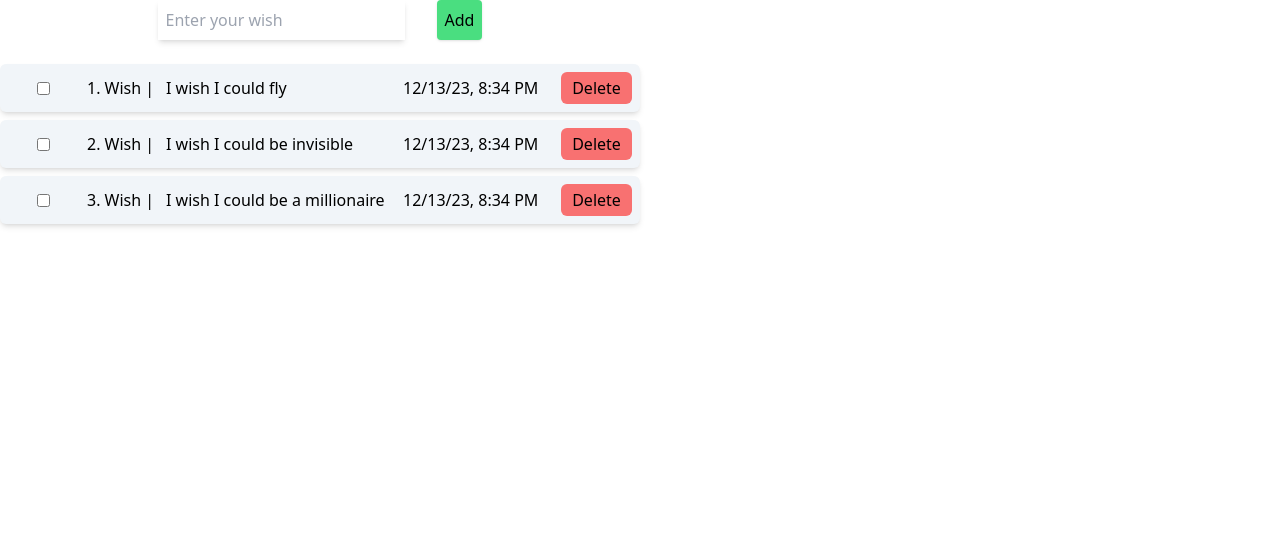
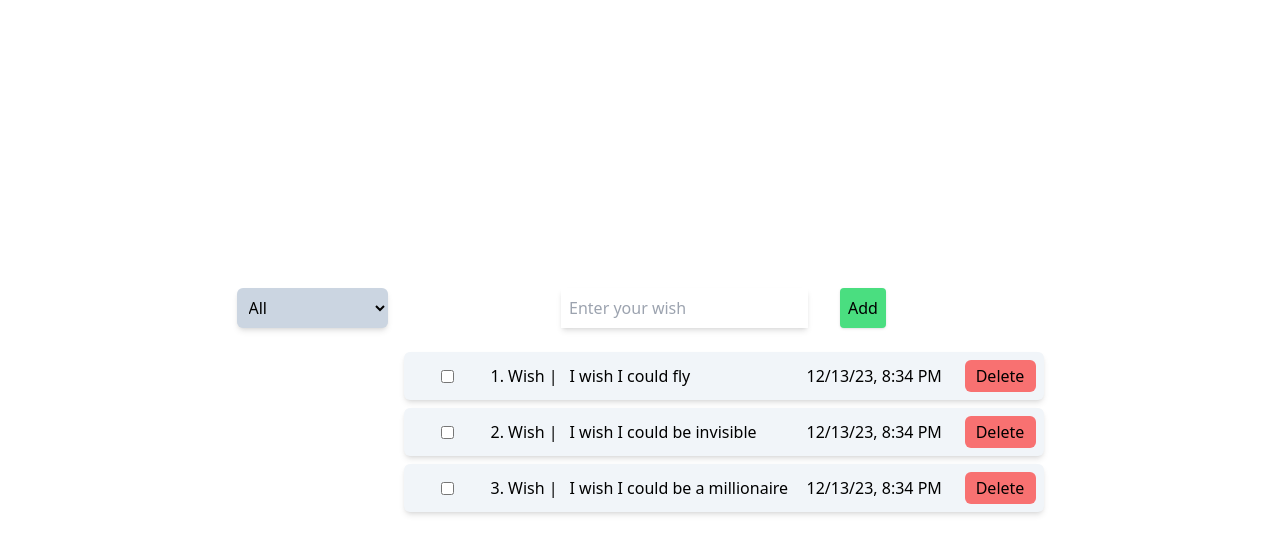
Before and after one commit to BodTa/wish-app, an Angular app: page / in a window 1280 px wide. Shown: the top 554 px of the page. Built offline with nearby package versions, Linux system fonts and the light colour scheme.

Commit message:
filtering wishes

```diff
--- a/src/app/app.component.html
+++ b/src/app/app.component.html
@@ -1,3 +1,6 @@
-<div class="w-screen h-screen overflow-hidden">
-  <wish-list [wishes]="wishList"></wish-list>
+<div class="w-screen flex justify-center items-center h-screen overflow-hidden">
+  <div class="flex gap-4 items-start justify-center">
+    <wish-filter-form (filterText)="getFilter($event)"></wish-filter-form>
+    <wish-list [wishes]="wishList" [filter]="filter"></wish-list>
+  </div>
 </div>
--- a/src/app/app.component.ts
+++ b/src/app/app.component.ts
@@ -3,23 +3,31 @@ import { CommonModule } from '@angular/common';
 import { RouterOutlet } from '@angular/router';
 import { Wish } from '../shared/modules/Wish';
 import { WishListComponent } from "./wish-list/wish-list.component";
+import { WishFilterFormComponent } from "./wish-filter-form/wish-filter-form.component";
+
+
 @Component({
     selector: 'app-root',
     standalone: true,
     templateUrl: './app.component.html',
     styleUrl: './app.component.css',
-    imports: [CommonModule, RouterOutlet, WishListComponent]
+    imports: [CommonModule, RouterOutlet, WishListComponent, WishFilterFormComponent]
 })
 export class AppComponent implements OnInit {
   title = 'wish-app';
-
   wishList:  Wish[] =[];
   initialList: Wish[] = [
     { id: 1, wish: 'I wish I could fly', createdAt: new Date(), completed: false },
     { id: 2, wish: 'I wish I could be invisible', createdAt: new Date(), completed: false },
     { id: 3, wish: 'I wish I could be a millionaire', createdAt: new Date(), completed: false },
   ];
+  filter: number = 0;
+
+
   ngOnInit(): void {
     this.wishList =localStorage.getItem('wishList') ? JSON.parse(localStorage.getItem('wishList') || '{}') : this.initialList;
   }
+  getFilter(filter: number){
+    this.filter = filter;
+  }
 }
--- a/src/app/wish-filter-form/wish-filter-form.component.html
+++ b/src/app/wish-filter-form/wish-filter-form.component.html
@@ -1 +1,9 @@
-<p>wish-filter-form works!</p>
+<select
+  class="shadow-md p-2 bg-slate-300 rounded-md"
+  [(ngModel)]="filter"
+  (ngModelChange)="filterWish()"
+>
+  <option value="0">All</option>
+  <option value="1">Completed</option>
+  <option value="2">Not Completed</option>
+</select>
--- a/src/app/wish-filter-form/wish-filter-form.component.ts
+++ b/src/app/wish-filter-form/wish-filter-form.component.ts
@@ -1,12 +1,18 @@
-import { Component } from '@angular/core';
+import { Component, EventEmitter, Output } from '@angular/core';
+import { FormsModule } from '@angular/forms';
 
 @Component({
   selector: 'wish-filter-form',
   standalone: true,
-  imports: [],
+  imports: [FormsModule],
   templateUrl: './wish-filter-form.component.html',
   styleUrl: './wish-filter-form.component.css'
 })
 export class WishFilterFormComponent {
+  filter: number = 0;
+  @Output() filterText = new EventEmitter<number>();
 
+  filterWish(){
+    this.filterText.emit(this.filter);
+  }
 }
--- a/src/app/wish-list/wish-list.component.html
+++ b/src/app/wish-list/wish-list.component.html
@@ -1,7 +1,7 @@
 <div class="flex flex-col items-center justify-center gap-6 w-[50vw]">
   <wish-add-form (newWish)="addNewWish($event)"></wish-add-form>
   <div class="flex flex-col gap-2 w-full">
-    @for (wish of wishes; track $index) {
+    @for (wish of filteredWishes; track $index) {
       <wish-card
         [wish]="wish"
         (updatedWish)="updateWish($event)"
--- a/src/app/wish-list/wish-list.component.ts
+++ b/src/app/wish-list/wish-list.component.ts
@@ -2,6 +2,12 @@ import { Component, Input } from '@angular/core';
 import { Wish } from '../../shared/modules/Wish';
 import { WishCardComponent } from "../wish-card/wish-card.component";
 import { WishAddFormComponent } from "../wish-add-form/wish-add-form.component";
+
+const filters=[
+  (item:Wish)=>item,
+  (item:Wish)=>item.completed,
+  (item:Wish)=>!item.completed,
+]
 
 @Component({
     selector: 'wish-list',
@@ -12,7 +18,7 @@ import { WishAddFormComponent } from "../wish-add-form/wish-add-form.component";
 })
 export class WishListComponent {
  @Input() wishes: Wish[] = [];
-
+@Input() filter: number = 0;
  updateWish(wish: Wish) {
     wish.completed = !wish.completed;
     if(wish.completed)
@@ -26,7 +32,6 @@ export class WishListComponent {
     this.wishes = this.wishes.filter(wish => wish.id !== id);
     localStorage.setItem('wishList', JSON.stringify(this.wishes));
   }
-
   addNewWish(wish: string) {
     this.wishes.push({
       id: this.wishes.length + 1,
@@ -36,4 +41,8 @@ export class WishListComponent {
     });
     localStorage.setItem('wishList', JSON.stringify(this.wishes));
   }
+
+  get filteredWishes(){
+    return this.wishes.filter(filters[this.filter]);
+  }
 }
```
